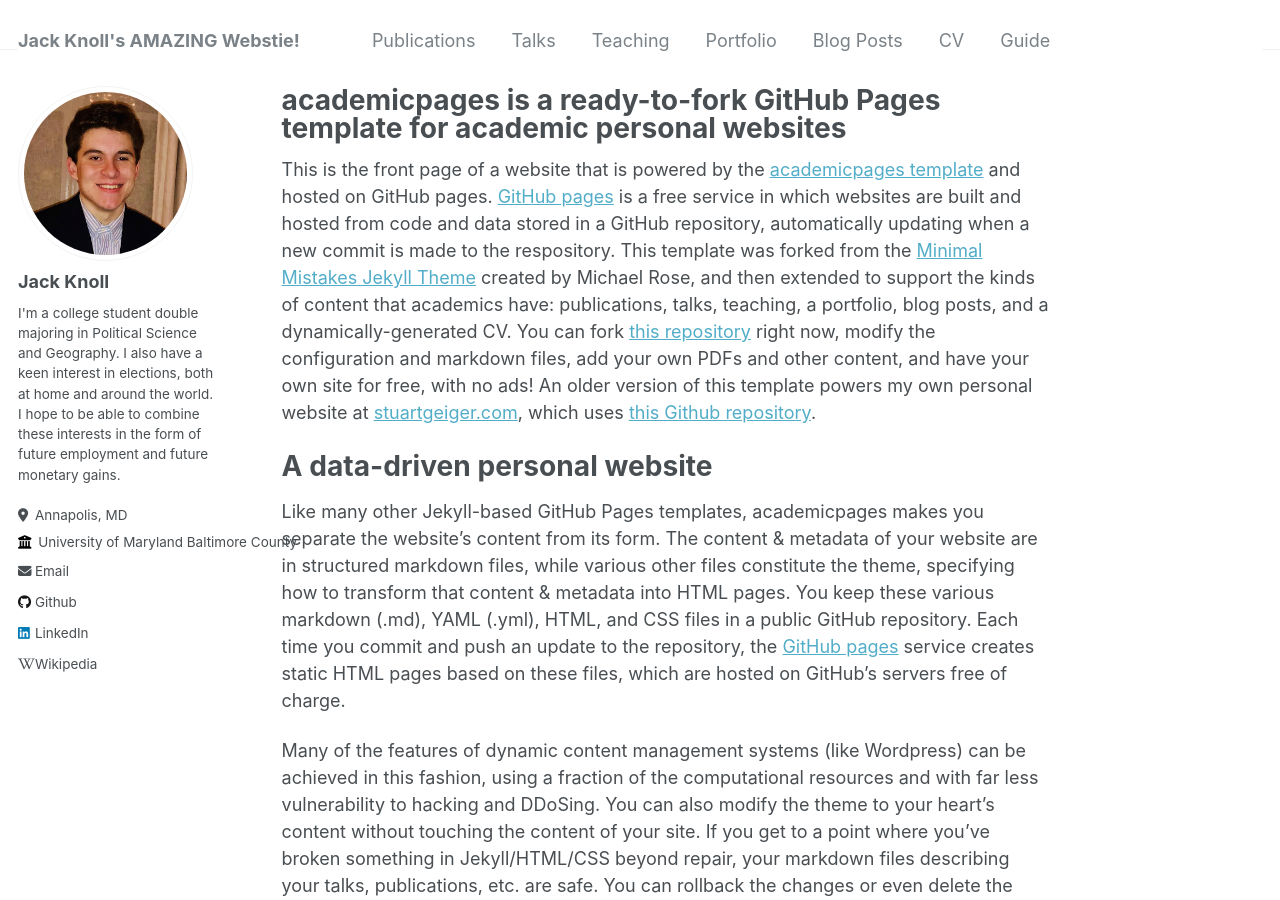
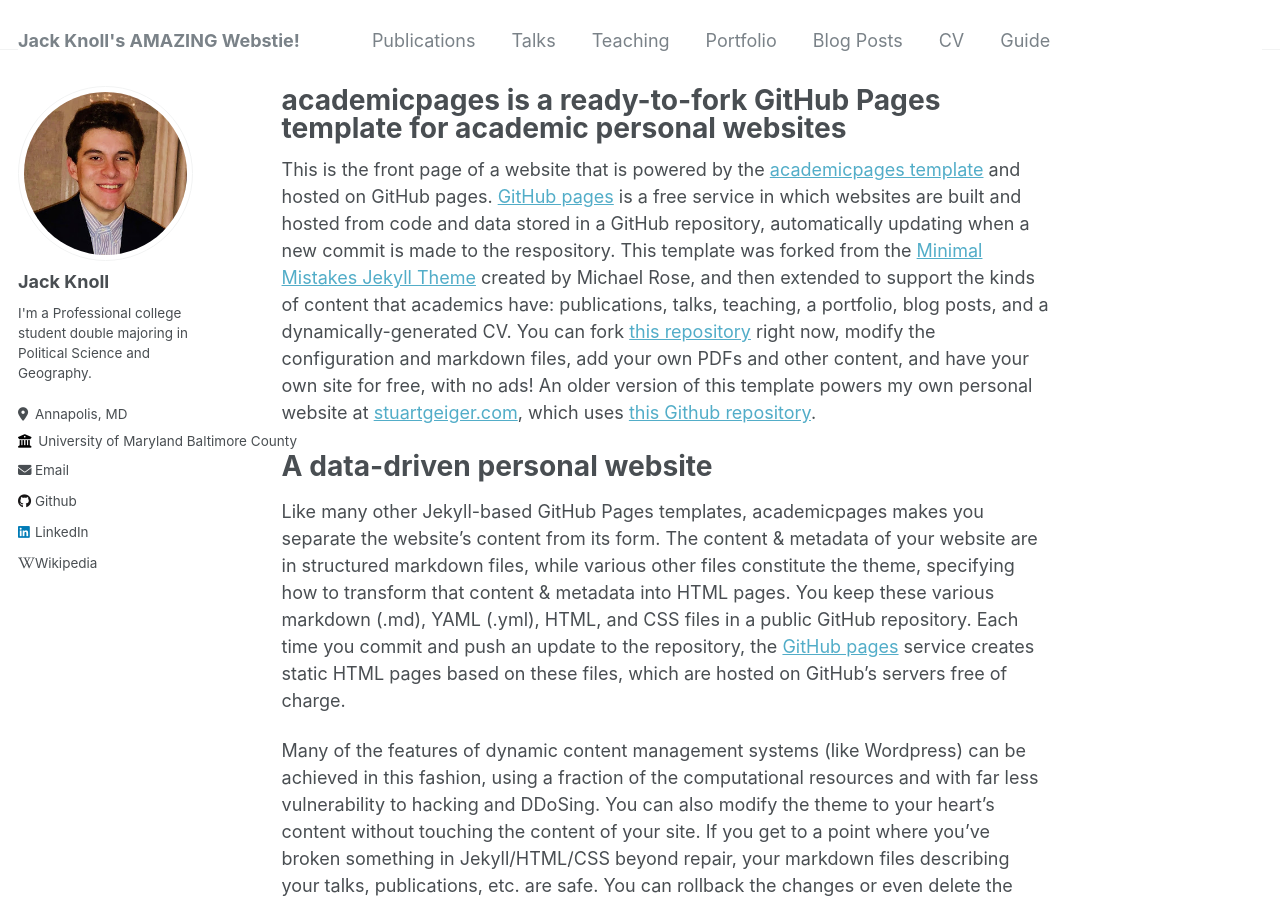
Before and after one commit to jakjr2000/jakjr2000.github.io, a Jekyll site: the page built from _pages/about.md, in a window 1280 px wide and 900 px high. Built offline with Jekyll 4.4.1, drawn with Linux system fonts in a browser that asks for light colours.

Commit message:
Update _config.yml

```diff
--- a/_config.yml
+++ b/_config.yml
@@ -24,7 +24,7 @@ author:
   avatar           : profile 2.jpg
   name             : "Jack Knoll"
   pronouns         : # example: "he/him"
-  bio              : "I'm a college student double majoring in Political Science and Geography. I also have a keen interest in elections, both at home and around the world. I hope to be able to combine these interests in the form of future employment and future monetary gains."
+  bio              : "I'm a Professional college student double majoring in Political Science and Geography."
   location         : "Annapolis, MD"
   employer         : "University of Maryland Baltimore County"
   url              : # URL
```
